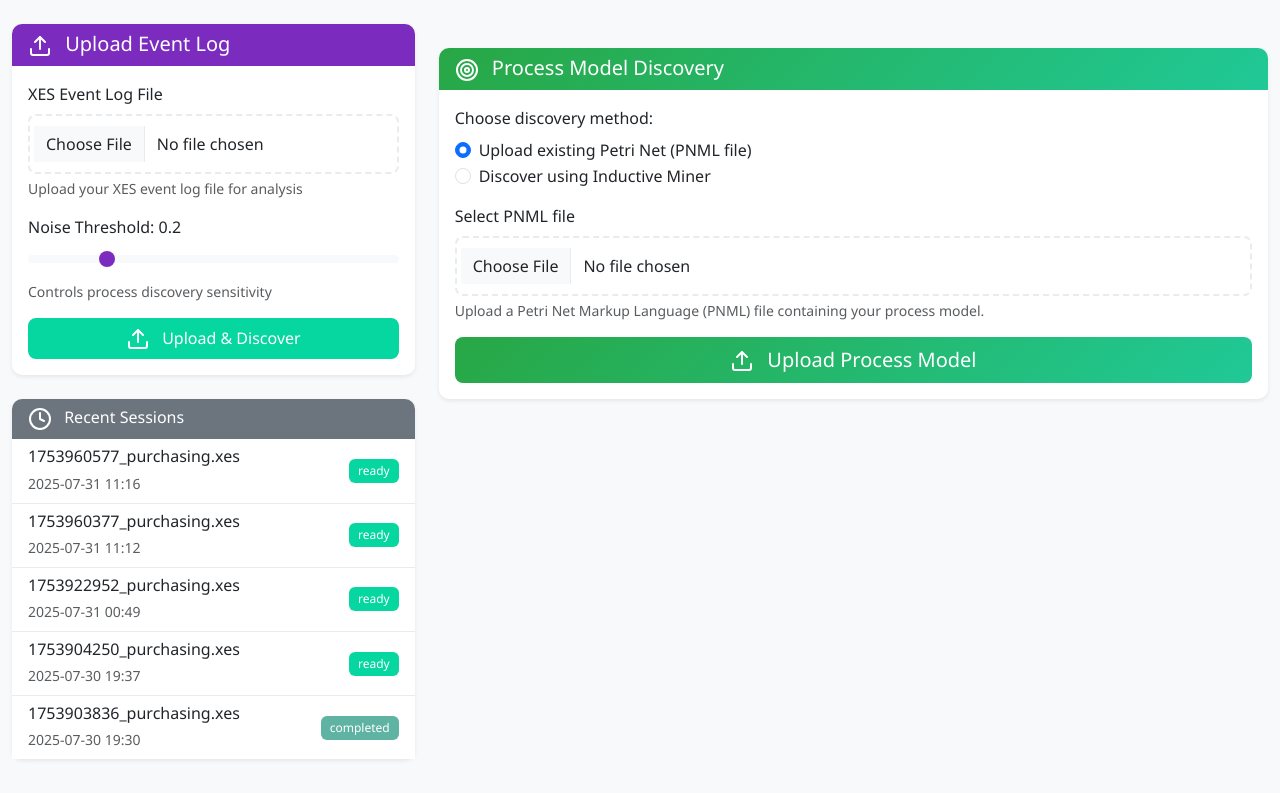
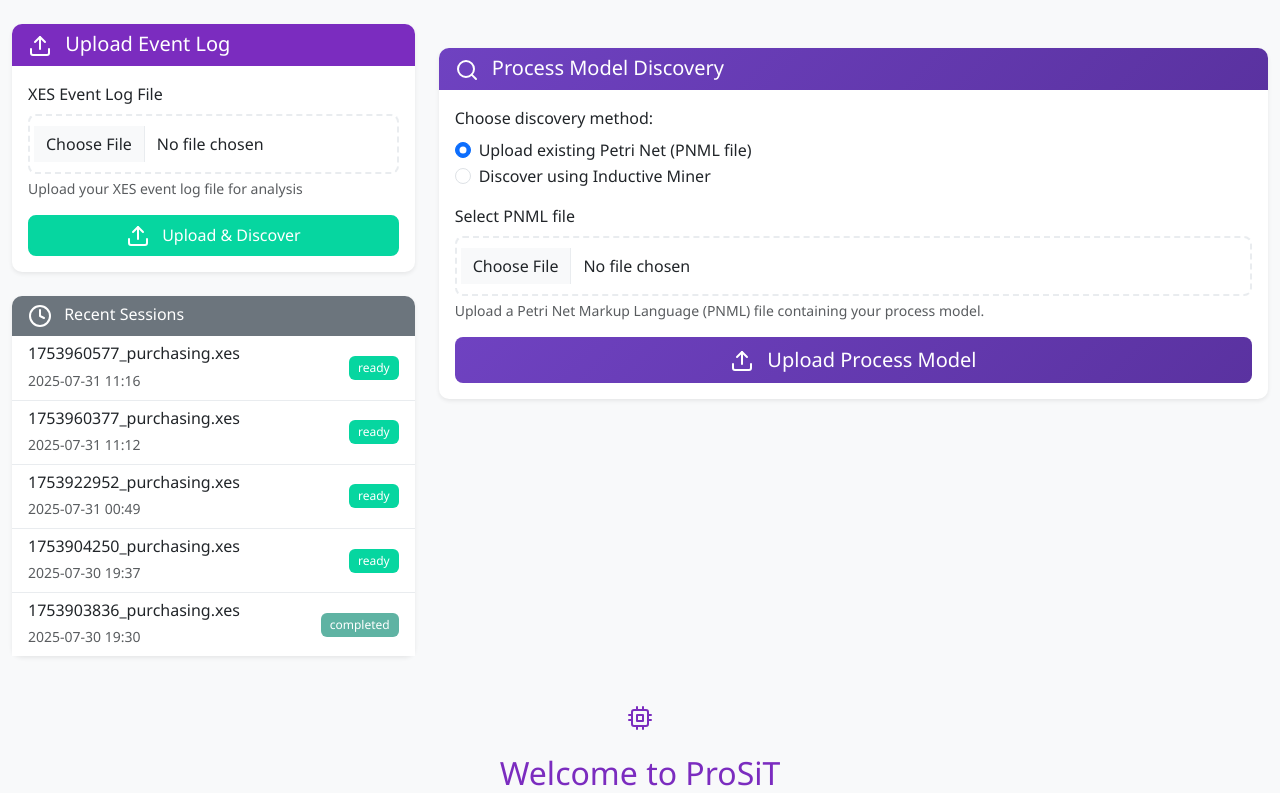
Before and after one commit to franvinci/prosit-tool, a Flask app: page / in a window 1280 px wide. Shown: the part 62-855 px from the top of the page. Run offline with Flask 3, Linux system fonts and the light colour scheme; data comes from the database, SQL or seed files in the repository.

Commit message:
Improve process model discovery card and event log upload user interface
Removes noise threshold from event log upload, updates process model discovery card style in index.html.

Replit-Commit-Author: Agent
Replit-Commit-Session-Id: 5c21217f-2e44-46ce-af46-af5390649bd6
Replit-Commit-Checkpoint-Type: full_checkpoint
Replit-Commit-Screenshot-Url: https://storage.googleapis.com/screenshot-production-us-central1/3cbafce9-f173-475d-9cd0-66fdaae7ea1e/5c21217f-2e44-46ce-af46-af5390649bd6/cEHtoHi

```diff
--- a/templates/index.html
+++ b/templates/index.html
@@ -20,14 +20,7 @@
                         <div class="form-text">Upload your XES event log file for analysis</div>
                     </div>
 
-                    <div class="mb-3">
-                        <label for="noiseThreshold" class="form-label">
-                            Noise Threshold: <span id="thresholdValue">0.2</span>
-                        </label>
-                        <input type="range" class="form-range" id="noiseThreshold" name="noise_threshold"
-                               min="0" max="1" step="0.05" value="0.2">
-                        <div class="form-text">Controls process discovery sensitivity</div>
-                    </div>
+
 
                     <button type="submit" class="btn btn-success w-100">
                         <i data-feather="upload" class="me-2"></i>
@@ -242,9 +235,9 @@
 
         <!-- Process Model Discovery Card -->
         <div class="card shadow-sm mt-4">
-            <div class="card-header" style="background: linear-gradient(135deg, #28a745 0%, #20c997 100%); color: white;">
+            <div class="card-header" style="background: linear-gradient(135deg, #6f42c1 0%, #5a32a0 100%); color: white;">
                 <h5 class="card-title mb-0">
-                    <i data-feather="target" class="me-2"></i>
+                    <i data-feather="search" class="me-2"></i>
                     Process Model Discovery
                 </h5>
             </div>
@@ -274,7 +267,7 @@
                             <div class="form-text">Upload a Petri Net Markup Language (PNML) file containing your process model.</div>
                         </div>
                         <div class="d-grid gap-2">
-                            <button type="submit" class="btn btn-lg" style="background: linear-gradient(135deg, #28a745 0%, #20c997 100%); border: none; color: white; transition: all 0.3s ease;" onmouseover="this.style.transform='translateY(-2px)'; this.style.boxShadow='0 4px 15px rgba(40, 167, 69, 0.4)'" onmouseout="this.style.transform='translateY(0)'; this.style.boxShadow='none'">
+                            <button type="submit" class="btn btn-lg" style="background: linear-gradient(135deg, #6f42c1 0%, #5a32a0 100%); border: none; color: white; transition: all 0.3s ease;" onmouseover="this.style.transform='translateY(-2px)'; this.style.boxShadow='0 4px 15px rgba(111, 66, 193, 0.4)'" onmouseout="this.style.transform='translateY(0)'; this.style.boxShadow='none'">
                                 <i data-feather="upload" class="me-2"></i>
                                 Upload Process Model
                             </button>
@@ -300,8 +293,8 @@
                             <div class="form-text">Higher values filter out more infrequent behavior, resulting in simpler models.</div>
                         </div>
                         <div class="d-grid gap-2">
-                            <button type="submit" class="btn btn-lg" style="background: linear-gradient(135deg, #28a745 0%, #20c997 100%); border: none; color: white; transition: all 0.3s ease;" onmouseover="this.style.transform='translateY(-2px)'; this.style.boxShadow='0 4px 15px rgba(40, 167, 69, 0.4)'" onmouseout="this.style.transform='translateY(0)'; this.style.boxShadow='none'">
-                                <i data-feather="target" class="me-2"></i>
+                            <button type="submit" class="btn btn-lg" style="background: linear-gradient(135deg, #6f42c1 0%, #5a32a0 100%); border: none; color: white; transition: all 0.3s ease;" onmouseover="this.style.transform='translateY(-2px)'; this.style.boxShadow='0 4px 15px rgba(111, 66, 193, 0.4)'" onmouseout="this.style.transform='translateY(0)'; this.style.boxShadow='none'">
+                                <i data-feather="search" class="me-2"></i>
                                 Discover Process Model
                             </button>
                         </div>
```
